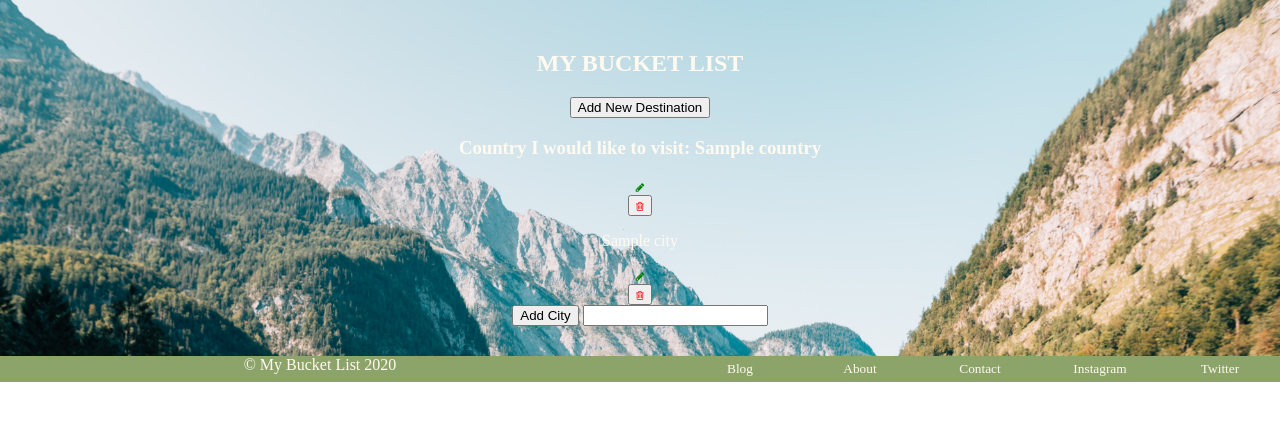
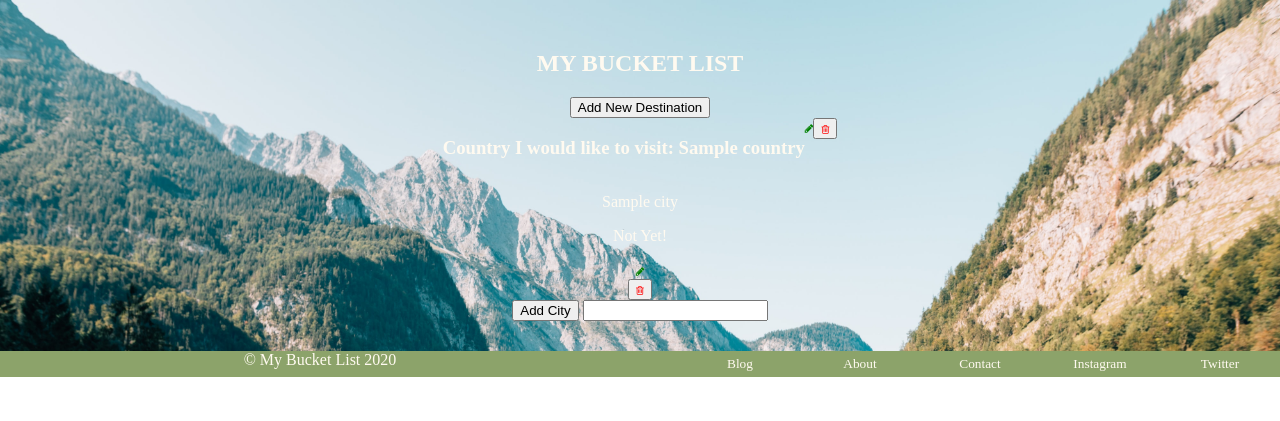
Before and after one commit to AmyBrowneDesigns/Travel_Bucket_List, a Flask app: page /countries in a window 1280 px wide. Shown: the part 106-527 px from the top of the page. Run offline with Flask 2, Linux system fonts and the light colour scheme; a database or web service that is not in the repository returns one stand-in record (values such as "Sample title"); some libraries are stand-ins or nearby versions.

Commit message:
tried to section the coutnries index to create space between city and country list

```diff
--- a/static/css/countries/index.css
+++ b/static/css/countries/index.css
@@ -9,3 +9,12 @@
     padding: 30px;
     /* background-color: lightslategray; */
 }
+
+#country-section {
+    display: flex;
+    justify-content: center;
+}
+
+/* main > div > section > {
+    margin-bottom: 100px;
+} */
--- a/templates/countries/index.html
+++ b/templates/countries/index.html
@@ -7,6 +7,8 @@
 
 {% for country in countries %}
 <div>
+    <section>
+    <section id="country-section">
         <h3>Country I would like to visit: {{country.name}}</h3>
 
         <a href="/countries/{{country.id}}/edit"><i class="fa fa-pencil" style="font-size:10px;color:green"></i></a>
@@ -15,10 +17,15 @@
         <form action="/countries/{{ country.id }}/delete" method="POST">
             <button type="submit" value="Delete"><i class="fa fa-trash-o" style="font-size:10px;color:red"></i></button>
         </form>
-
+    </section>
     {% for city in cities %}
         {% if city.country.id == country.id %}
             <p>{{ city.name }}</p>
+            {% if city.visited == True %}
+                <p>Visted!</p>
+            {% else %}
+                <p>Not Yet!</p>
+            {% endif %}
             <!-- <a href="/cities/{{city.id}}/edit"><button>Edit</button></a> -->
             <a href="/cities/{{city.id}}/edit"><i class="fa fa-pencil" style="font-size:10px;color:green"></i></a>
 
@@ -39,6 +46,7 @@
         <input type="hidden" id='country' name='country_id' value='{{country.id}}'>
         <input type="hidden" id='visited' name='visited' value='False'>
     </form>
+    </section>
 </div>
 
 {% endfor %}
```
Lines whose indentation alone changed are shown as unchanged.
